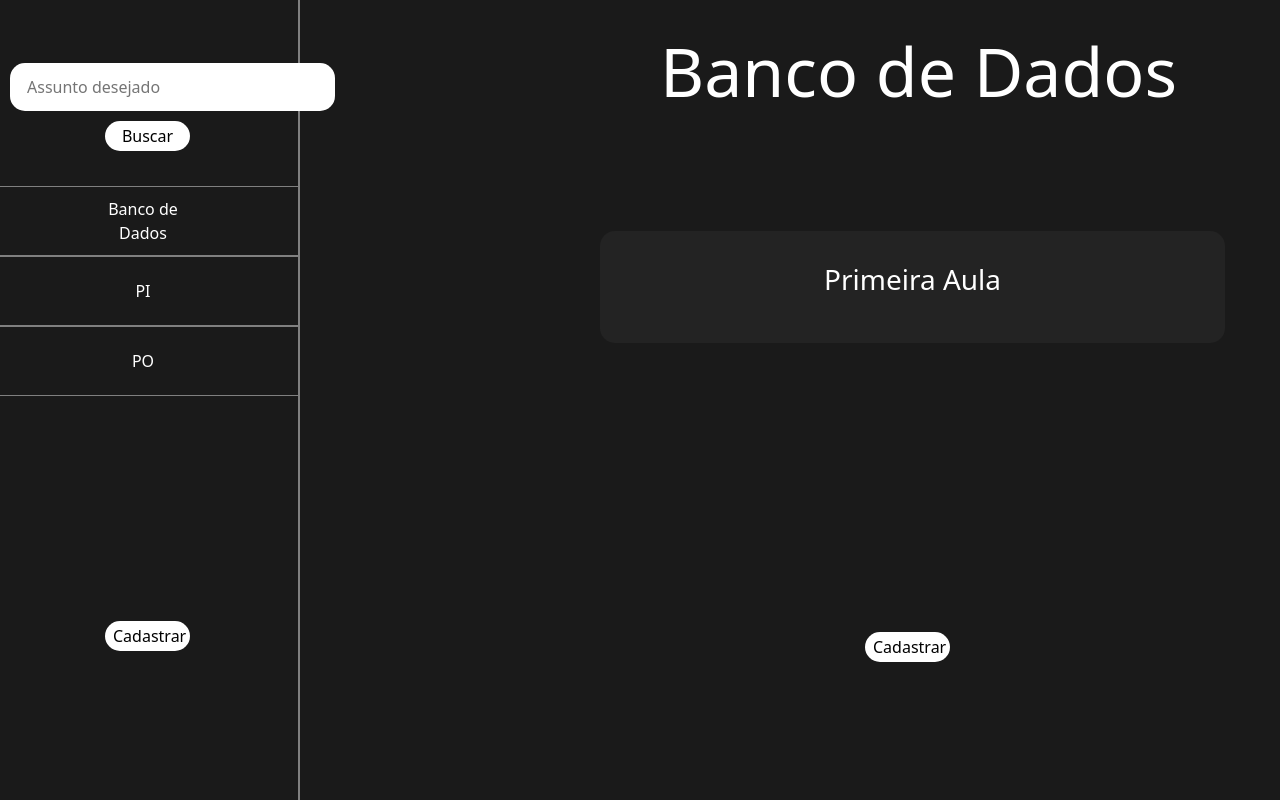
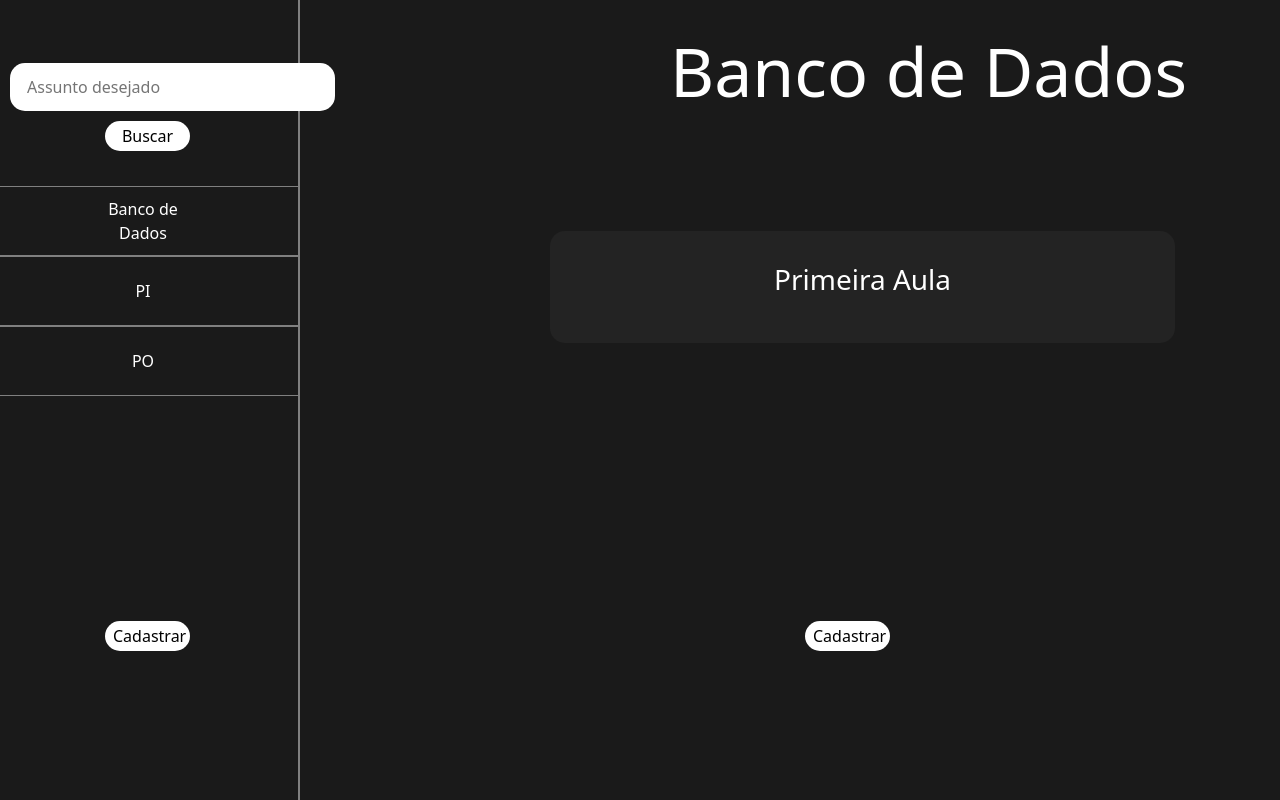
Before and after one commit to Mateus-Galvao-de-Camargo/Study-Root, a PHP site: page /assunto.html in a window 1280 px wide; the page is wider, and only the part inside the window is pictured. Run offline with PHP 8.4, Linux system fonts and the light colour scheme.

Commit message:
Responsivando
oi, boa tarde.

```diff
--- a/src/assunto.html
+++ b/src/assunto.html
@@ -40,7 +40,7 @@
         </header>
     </aside>
 
-    <h1>Banco de Dados <button class ="botao-sair" type ="submit"><a class="link-sair" href="./index.html"><p class="btn-close"></p></a></button></h1>
+    <h1 class="titulo">Banco de Dados <button class ="botao-sair" type ="submit"><a class="link-sair" href="./index.html"><p class="btn-close"></p></a></button></h1>
 
     <a class="primeira-aula" href="./anotacao.html"><button class ="botao-materia" type ="submit"><p>Primeira  Aula</p></button></a>
 
--- a/src/css/assunto.css
+++ b/src/css/assunto.css
@@ -77,7 +77,7 @@ body{
 
 
 }
-h1{
+.titulo{
     color: white;
     padding: 30px 0 0 660px;
     font-size: 68px;
@@ -195,3 +195,37 @@ h2{
     background: white;
 }
   }
+  @media only screen and (min-width: 1080px) and (max-width: 1680px) {
+
+    .titulo{
+            color: white;
+            padding: 30px 0 0 670px;
+            font-size: 68px;
+
+
+    }
+    .botao-materia{
+
+        border-radius: 15px;
+        margin: 120px 0 0 550px;
+        display: block;
+        width: 625px;
+        padding: 25px;
+        background-color: rgb(35, 35, 35);
+        border-color: transparent;
+
+
+    }
+
+    .botao-cadastro-assunto{
+
+        margin: 278px 0 0 805px;
+
+        border-radius: 15px;
+        width: 85px;
+        border-color: transparent;
+        background: white;
+    }
+
+
+  }
--- a/src/index.html
+++ b/src/index.html
@@ -42,9 +42,9 @@
         </header>
     </aside>
 
-    <div class="logo">
-        <img src="./img/logo.jpeg">
-    </div>
+
+        <img src="./img/logo.jpeg" class="logo">
+
 
       <!-- Modal -->
       <div class="modal fade modale" id="staticBackdrop" data-bs-backdrop="static" data-bs-keyboard="false" tabindex="-1" aria-labelledby="staticBackdropLabel" aria-hidden="true">
```
Also changed, not shown: src/css/anotacao.css (+13 -0 lines), src/css/styleindex.css (+21 -1 lines).
